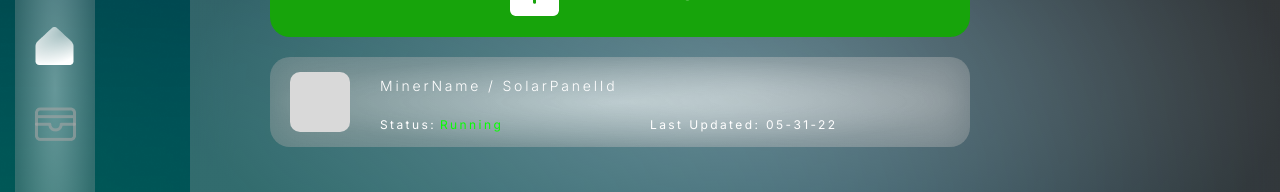
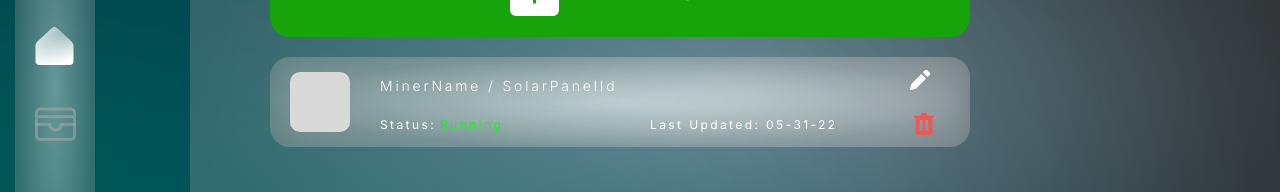
Before and after one commit to youblockio/dashboard-alpha, a React (Create React App) app: page /addDevice in a window 1280 px wide. Shown: the part 283-475 px from the top of the page. Built offline with nearby package versions, Linux system fonts and the light colour scheme; no server answers; sample sign-in values are in the browser's storage; what @rainbow-me/rainbowkit, wagmi would draw is missing.

Commit message:
add icon

```diff
--- a/src/page/AddDevice.js
+++ b/src/page/AddDevice.js
@@ -6,6 +6,8 @@ import walletlogo from "../assets/Group1.png";
 import settingIcon from "../assets/largeSettingIcon2.png";
 import backButton from "../assets/backButton.png";
 import smallAddButton from "../assets/smallAdd.png";
+import pen from "../assets/pen.png";
+import trash from "../assets/trash.png";
 import { useNavigate } from "react-router-dom";
 
 const AddDevice = () => {
@@ -47,6 +49,12 @@ const AddDevice = () => {
               <div className="AddDevice-div-main-miner-solar-div-subtitle">Status:</div>
               <div className="AddDevice-div-main-miner-solar-div-value">Running</div>
               <div className="AddDevice-div-main-miner-solar-div-time">Last Updated: 05-31-22</div>
+              <div className="edit-icon-div">
+                <img className="edit-icon" src={pen} alt="" />
+              </div>
+              <div className="trash-icon-div">
+                <img className="trash-icon" src={trash} alt="" />
+              </div>
             </div>
           </div>
         </div>
--- a/src/style/AddDevice.css
+++ b/src/style/AddDevice.css
@@ -155,6 +155,18 @@
     position: absolute;
     left: 380px;
     top: 60px;
+}
+.edit-icon-div{
+    position: absolute;
+    top: 13px;
+    left: 640px;
+    cursor: pointer;
+}
+.trash-icon-div{
+    position: absolute;
+    top: 53px;
+    left: 640px;
+    cursor: pointer;
 }
 @media screen and (max-width: 420px){
     .AddDevice-div{
```
Also changed, not shown: src/assets/pen.png (added), src/assets/trash.png (added).
